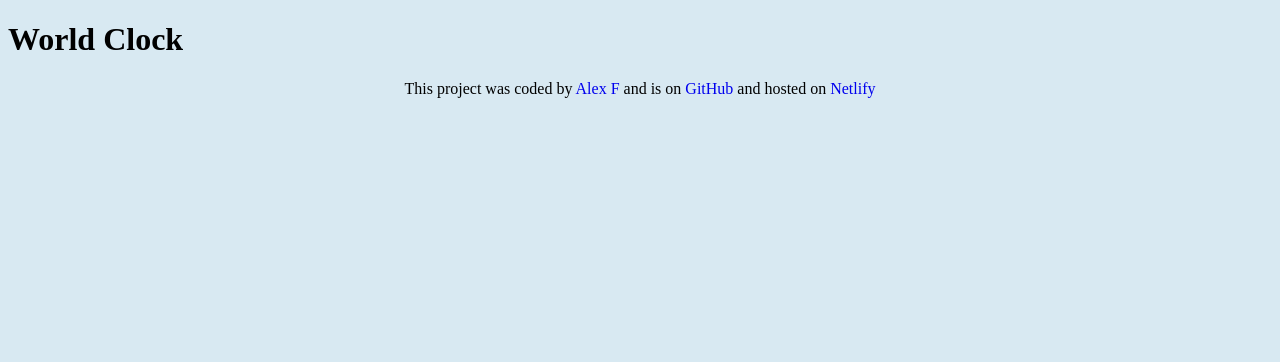
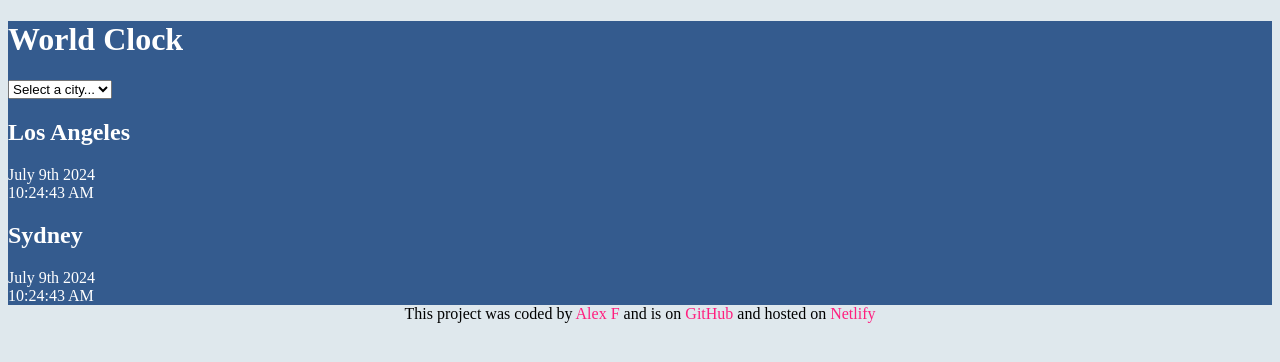
Before and after one commit to Alex-346/SCP-World_Clock, a plain HTML site: page index.html in a window 1280 px wide. Drawn offline with Linux system fonts and the light colour scheme.

Commit message:
Added basic html and first colour test in css

```diff
--- a/index.html
+++ b/index.html
@@ -7,7 +7,26 @@
     <title>SCP-World_Clock</title>
   </head>
   <body>
-    <h1>World Clock</h1>
+    <div class="container">
+      <h1>World Clock</h1>
+      <select>
+        <option value="">Select a city...</option>
+        <option value="">London</option>
+        <option value="">New York</option>
+        <option value="">Auckland</option>
+      </select>
+
+      <div class="city">
+        <h2>Los Angeles</h2>
+        <div class="date">July 9th 2024</div>
+        <div class="time">10:24:43 AM</div>
+      </div>
+      <div class="city">
+        <h2>Sydney</h2>
+        <div class="date">July 9th 2024</div>
+        <div class="time">10:24:43 AM</div>
+      </div>
+    </div>
     <footer>
       This project was coded by
       <a href="https://github.com/" target="_blank">Alex F</a> and is on
--- a/style.css
+++ b/style.css
@@ -1,11 +1,16 @@
 body {
-  background-color: rgb(216, 233, 242);
+  background-color: #dfe8ed;
 }
 
 a {
   text-decoration: none;
+  color: #ff1f7f;
 }
 
 footer {
   text-align: center;
 }
+.container {
+  background-color: rgb(52, 91, 142);
+  color: white;
+}
```
